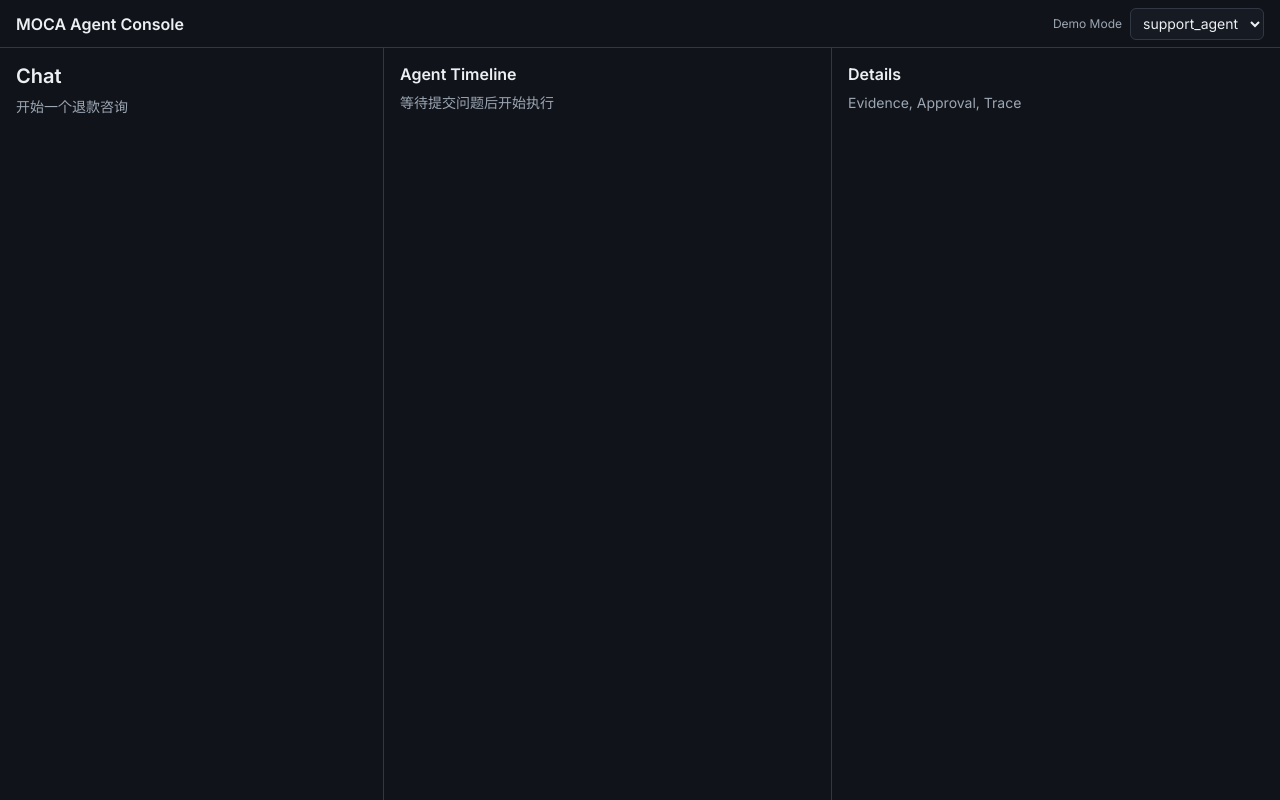
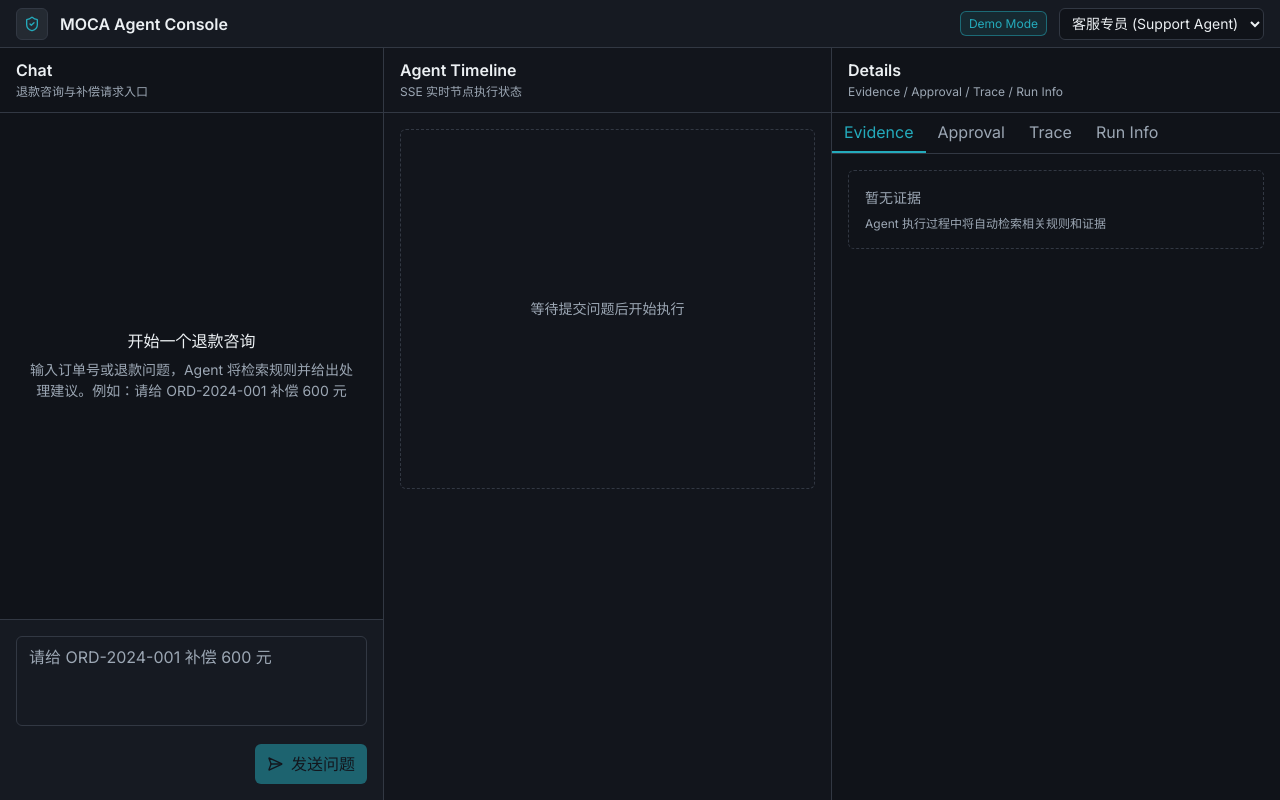
Before and after one commit to weijie567/MOCA, a React (Vite) app in the folder frontend/: page / in a window 1280 px wide. Built offline with nearby package versions, Linux system fonts and the light colour scheme.

Commit message:
feat(05-03): assemble demo console layout
- Wire auth, agent run hook, chat, timeline, and details panels
- Preserve the 30/35/35 operational console layout

```diff
--- a/frontend/src/App.tsx
+++ b/frontend/src/App.tsx
@@ -1,37 +1,28 @@
+import { AgentTimeline } from '@/components/timeline/AgentTimeline'
+import { ChatPanel } from '@/components/chat/ChatPanel'
+import { DetailsPanel } from '@/components/details/DetailsPanel'
+import { TopBar } from '@/components/layout/TopBar'
+import { useAgentRun } from '@/hooks/useAgentRun'
 import { useAuth } from '@/hooks/useAuth'
 
 function App() {
   const { role, switchRole } = useAuth()
+  const { state, submitQuery, approveRun, rejectRun } = useAgentRun()
+
   return (
-    <main className="min-h-screen bg-background text-foreground">
-      <header className="flex h-12 items-center justify-between border-b border-border px-4">
-        <div className="text-heading font-semibold">MOCA Agent Console</div>
-        <label className="flex items-center gap-2 text-label text-muted-foreground">
-          Demo Mode
-          <select
-            className="h-8 rounded-md border border-border bg-card px-2 text-body text-foreground"
-            value={role}
-            onChange={(event) => switchRole(event.target.value)}
-          >
-            <option value="support_agent">support_agent</option>
-            <option value="manager">manager</option>
-            <option value="admin">admin</option>
-          </select>
-        </label>
-      </header>
-      <section className="grid min-h-[calc(100vh-3rem)] grid-cols-1 border-border lg:grid-cols-[30fr_35fr_35fr]">
-        <div className="border-b border-border p-4 lg:border-b-0 lg:border-r">
-          <h1 className="text-display font-semibold">Chat</h1>
-          <p className="mt-2 text-body text-muted-foreground">开始一个退款咨询</p>
-        </div>
-        <div className="border-b border-border p-4 lg:border-b-0 lg:border-r">
-          <h2 className="text-heading font-semibold">Agent Timeline</h2>
-          <p className="mt-2 text-body text-muted-foreground">等待提交问题后开始执行</p>
-        </div>
-        <div className="p-4">
-          <h2 className="text-heading font-semibold">Details</h2>
-          <p className="mt-2 text-body text-muted-foreground">Evidence, Approval, Trace</p>
-        </div>
+    <main className="flex min-h-screen flex-col bg-background text-foreground">
+      <TopBar role={role} switchRole={switchRole} />
+      <section className="grid min-h-0 flex-1 grid-cols-1 lg:grid-cols-[30fr_35fr_35fr]">
+        <ChatPanel state={state} submitQuery={submitQuery} />
+        <AgentTimeline steps={state.steps} status={state.status} />
+        <DetailsPanel
+          runId={state.runId}
+          approvalId={state.approvalId}
+          status={state.status}
+          steps={state.steps}
+          approveRun={approveRun}
+          rejectRun={rejectRun}
+        />
       </section>
     </main>
   )
```
